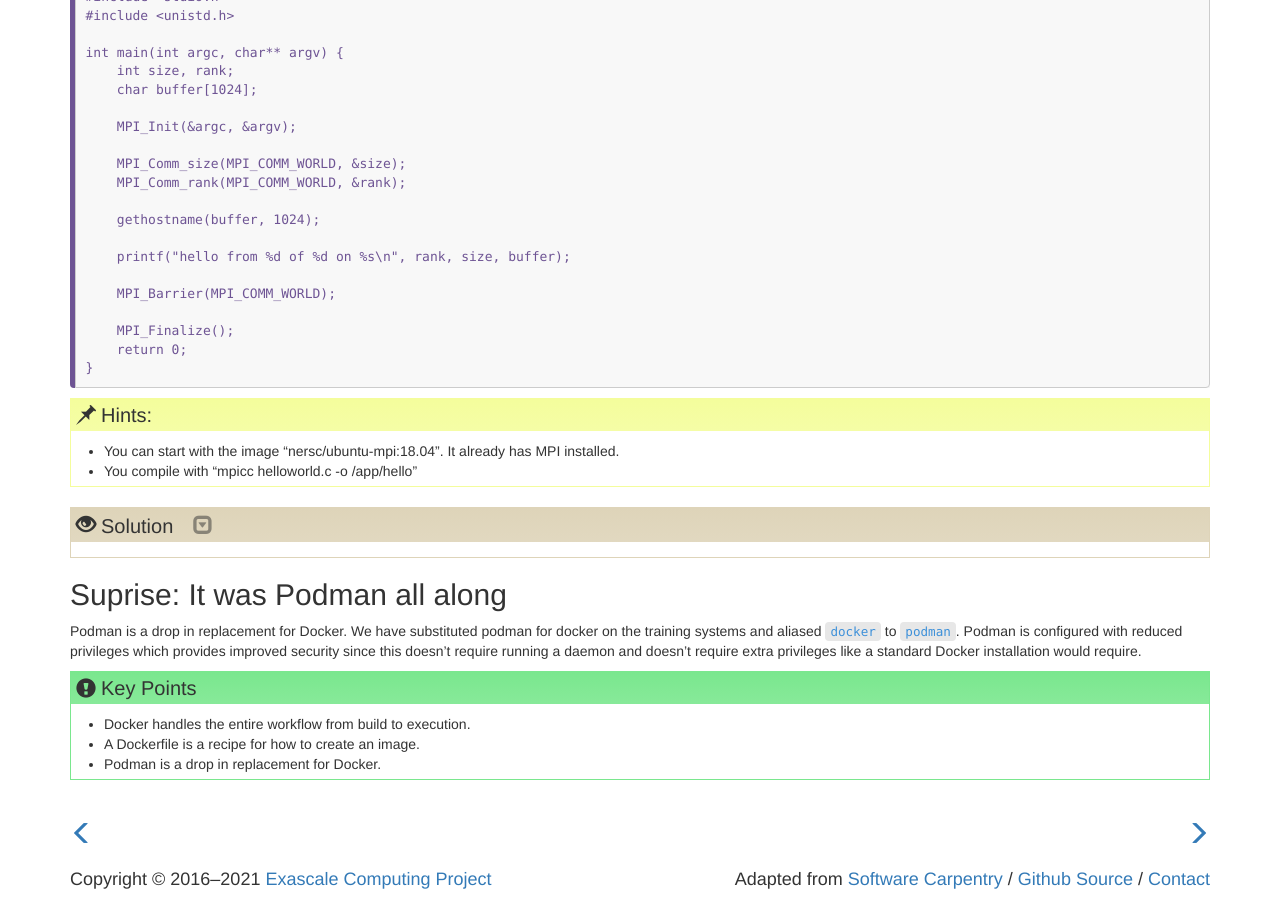
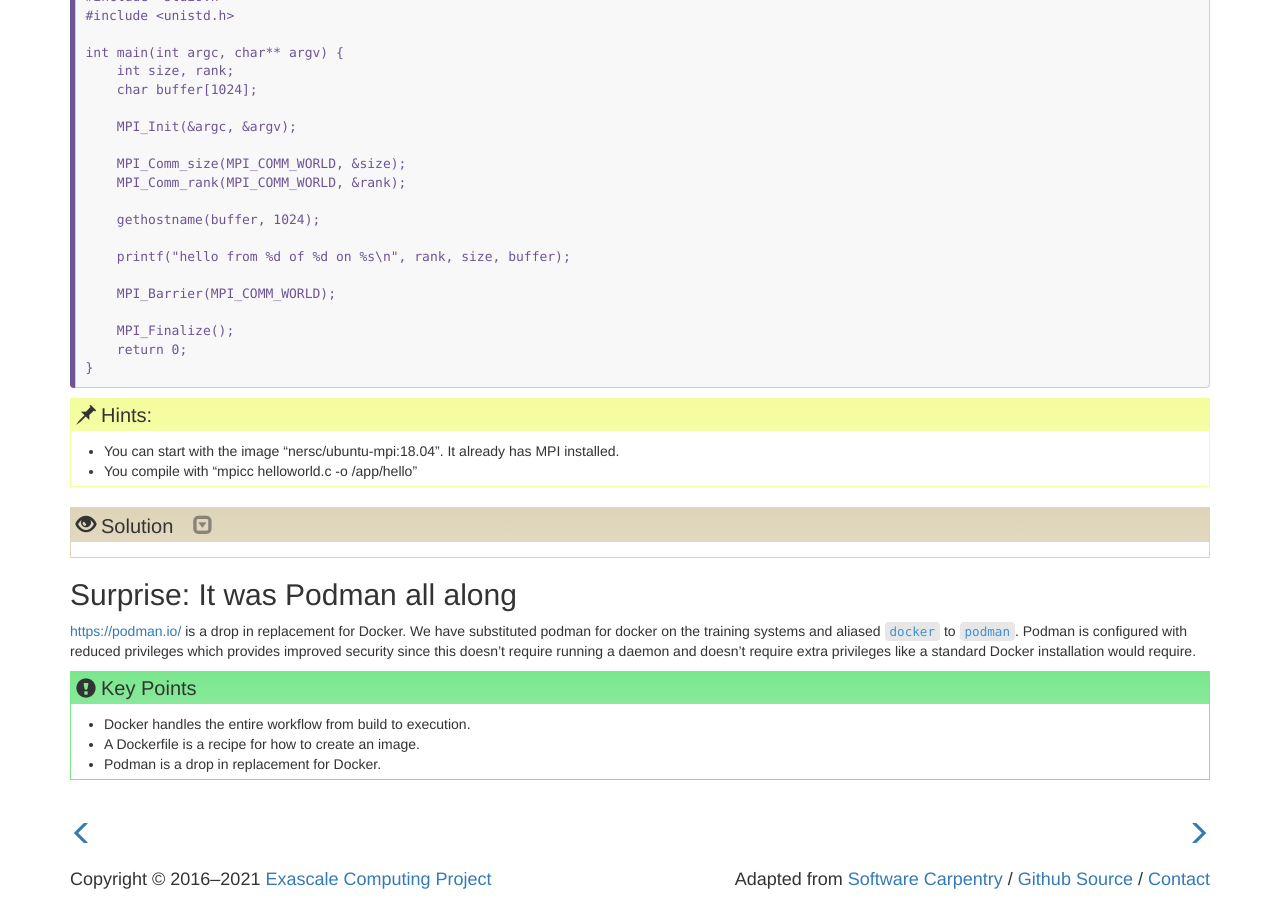
Before and after one commit to supercontainers/isc-tutorial, a Jekyll site: the page built from _episodes/12.docker.md, in a window 1280 px wide and 900 px high, scrolled down 1849 px. Built offline with Jekyll 4.4.1, drawn with Linux system fonts in a browser that asks for light colours.

Commit message:
Update 12.docker.md

```diff
--- a/_episodes/12.docker.md
+++ b/_episodes/12.docker.md
@@ -175,9 +175,9 @@ int main(int argc, char** argv) {
 > {: .output}
 {: .solution}
 
-## Suprise: It was Podman all along
+## Surprise: It was Podman all along
 
-Podman is a drop in replacement for Docker.  We have substituted podman for docker on the training
+[https://podman.io/](Podman) is a drop in replacement for Docker.  We have substituted podman for docker on the training
 systems and aliased `docker` to `podman`.  Podman is configured with reduced privileges which provides
 improved security since this doesn't require running a daemon and doesn't require extra privileges
 like a standard Docker installation would require.
```
